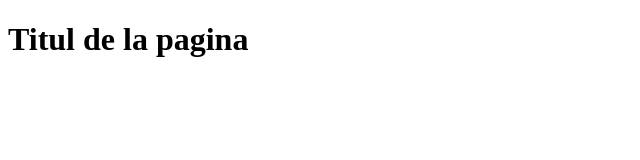
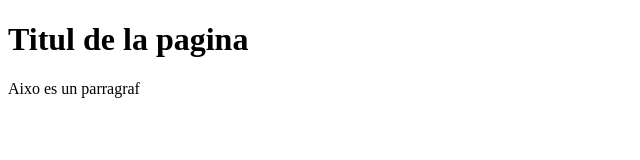
Before and after one commit to MiquelDieguez/Empresa-MiquelC, a plain HTML site: page index.html in a window 1280 px wide. Shown: the whole page, without its empty margins (0-640 px from the left). Drawn offline with Linux system fonts and the light colour scheme.

Commit message:
Update index.html

```diff
--- a/index.html
+++ b/index.html
@@ -8,5 +8,6 @@
 </head>
 <body>
     <h1>Titul de la pagina</h1>
+    <p>Aixo es un parragraf</p>
 </body>
 </html>
```
